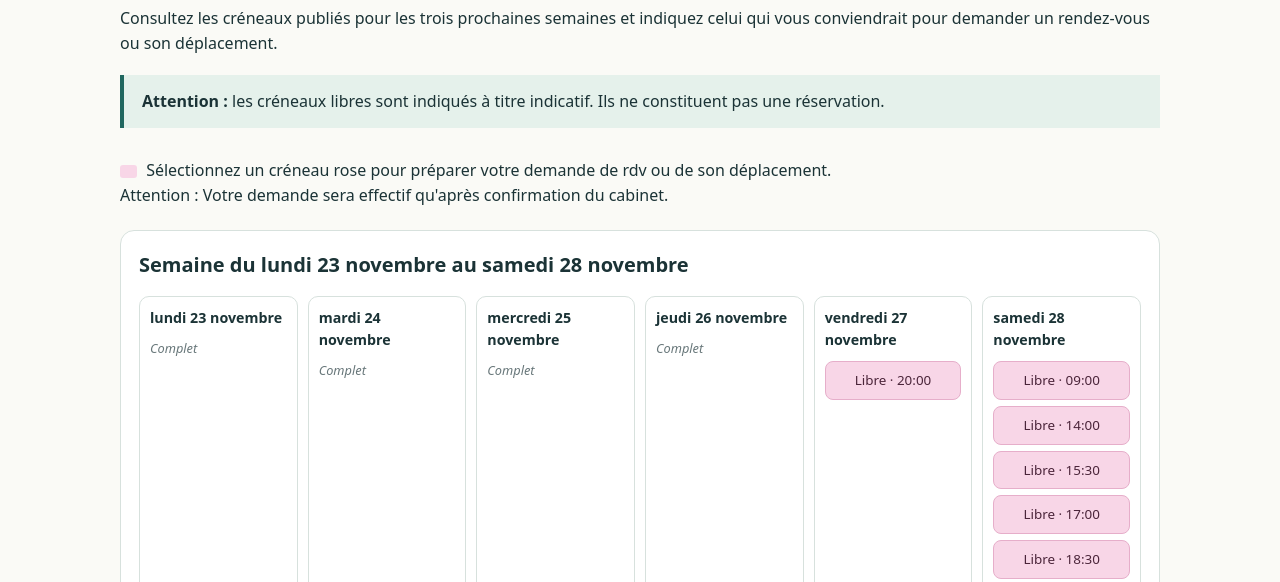
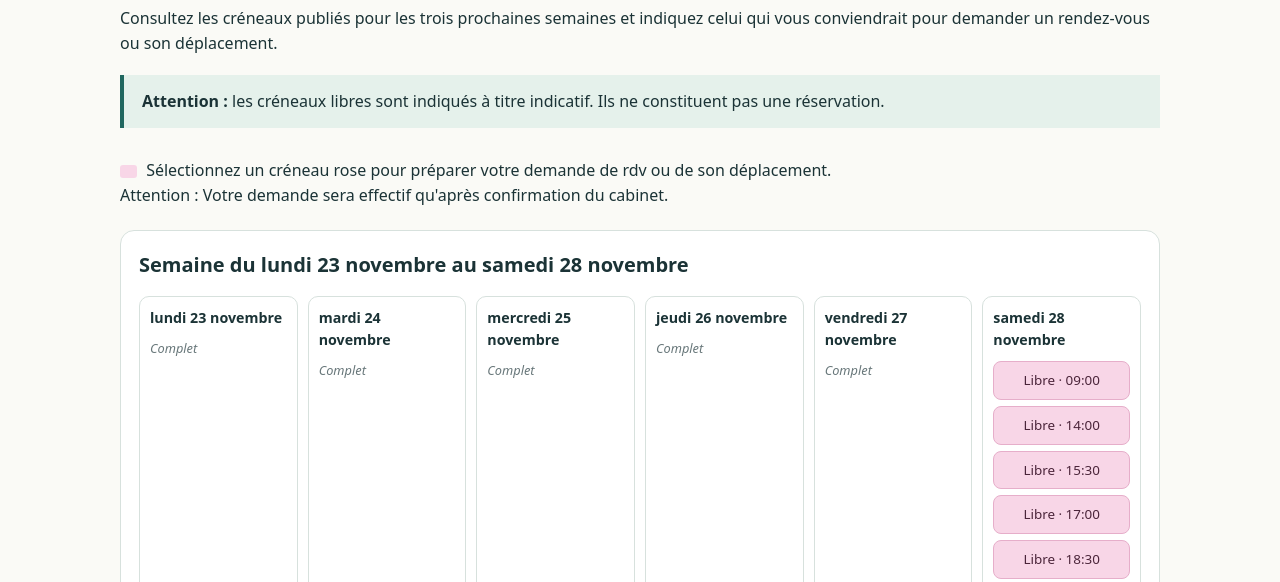
Before and after one commit to sylvainroypsy/sylvainroypsy.github.io, a plain HTML site: page disponibilites.html in a window 1280 px wide. Shown: the part 190-772 px from the top of the page. Drawn offline with Linux system fonts and the light colour scheme.

Commit message:
Fermer les créneaux de 20 h des 27 et 28 novembre

```diff
--- a/disponibilites.html
+++ b/disponibilites.html
@@ -13,7 +13,7 @@
 <p class="hint">Planning anonymisé, relevé le 25 novembre 2026. Mise à jour manuelle ; les disponibilités peuvent évoluer.</p></main>
 <script>
 "use strict";
-const data={"2026-11-23":{"free":[],"full":true},"2026-11-24":{"free":[],"full":true},"2026-11-25":{"free":[],"full":true},"2026-11-26":{"free":[],"full":true},"2026-11-27":{"free":["20:00"],"full":false},"2026-11-30":{"free":["10:30","12:30"],"full":false},"2026-12-01":{"free":["09:00","10:30","14:00","18:30"],"full":false},"2026-12-02":{"free":["12:30","15:30"],"full":false},"2026-12-03":{"free":["09:00","10:30","14:00","15:30","17:00","18:30"],"full":false},"2026-12-04":{"free":["10:30","15:30","17:00","18:30"],"full":false},"2026-12-05":{"free":["09:00","10:30","12:30","15:30","17:00","18:30"],"full":false},"2026-12-07":{"free":["09:00","10:30","15:30","18:30"],"full":false},"2026-12-09":{"free":["09:00","10:30","12:30","14:00","15:30"],"full":false},"2026-12-11":{"free":["09:00","10:30","17:00","18:30"],"full":false},"2026-12-08":{"free":["09:00","10:30","12:30","15:30","17:00","18:30"],"full":false},"2026-12-10":{"free":["09:00","10:30","12:30","14:00","15:30","17:00","18:30"],"full":false},"2026-12-12":{"free":["09:00","10:30","12:30","15:30","17:00","18:30"],"full":false},"2026-11-28":{"free":["09:00","14:00","15:30","17:00","18:30","20:00"],"full":false}};
+const data={"2026-11-23":{"free":[],"full":true},"2026-11-24":{"free":[],"full":true},"2026-11-25":{"free":[],"full":true},"2026-11-26":{"free":[],"full":true},"2026-11-27":{"free":[],"full":true},"2026-11-30":{"free":["10:30","12:30"],"full":false},"2026-12-01":{"free":["09:00","10:30","14:00","18:30"],"full":false},"2026-12-02":{"free":["12:30","15:30"],"full":false},"2026-12-03":{"free":["09:00","10:30","14:00","15:30","17:00","18:30"],"full":false},"2026-12-04":{"free":["10:30","15:30","17:00","18:30"],"full":false},"2026-12-05":{"free":["09:00","10:30","12:30","15:30","17:00","18:30"],"full":false},"2026-12-07":{"free":["09:00","10:30","15:30","18:30"],"full":false},"2026-12-09":{"free":["09:00","10:30","12:30","14:00","15:30"],"full":false},"2026-12-11":{"free":["09:00","10:30","17:00","18:30"],"full":false},"2026-12-08":{"free":["09:00","10:30","12:30","15:30","17:00","18:30"],"full":false},"2026-12-10":{"free":["09:00","10:30","12:30","14:00","15:30","17:00","18:30"],"full":false},"2026-12-12":{"free":["09:00","10:30","12:30","15:30","17:00","18:30"],"full":false},"2026-11-28":{"free":["09:00","14:00","15:30","17:00","18:30"],"full":false}};
 const start=new Date(2026,10,23);
 const dayNames=["dimanche","lundi","mardi","mercredi","jeudi","vendredi","samedi"];
 const months=["janvier","février","mars","avril","mai","juin","juillet","août","septembre","octobre","novembre","décembre"];
```
